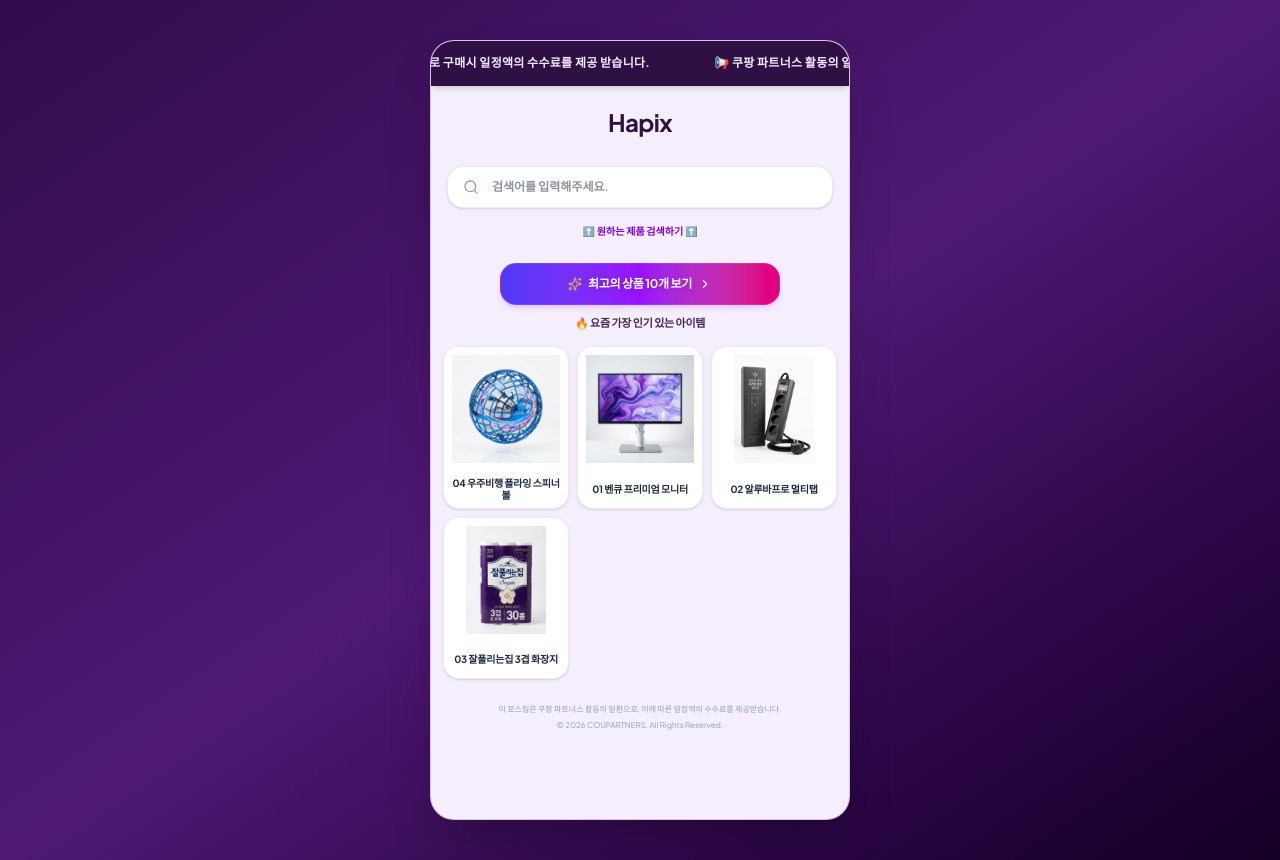
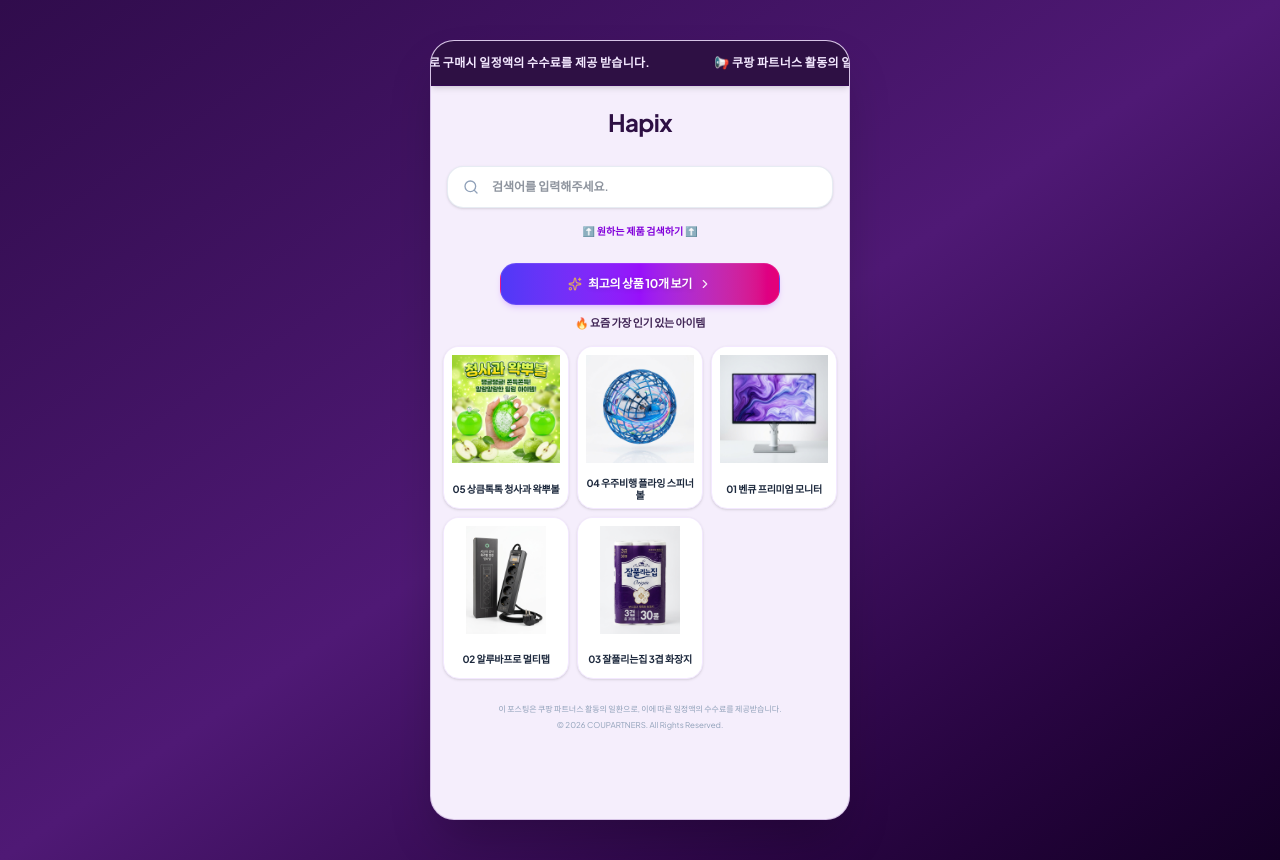
Before and after one commit to fkljcjz/sotre, a React (Vite) app: page / in a window 1280 px wide. Built offline with nearby package versions, Linux system fonts and the light colour scheme.

Commit message:
feat: add green apple squishy product
Include the 'Green Apple Squishy' in the product list to expand the catalog.

```diff
--- a/src/data.ts
+++ b/src/data.ts
@@ -8,6 +8,7 @@
 import alubarPowerstripImg from './assets/images/alubar_powerstrip_perfect_replica_1784489797658.jpg';
 import toiletPaperRollsImg from './assets/images/zalpullineun_tissue_exact_1784479641126.jpg';
 import flyingSpinnerBallImg from './assets/images/flying_spinner_ball_1784529305695.jpg';
+import greenAppleSquishyImg from './assets/images/cheongsagwa_wakppuball_1784795207533.jpg';
 
 export const DEFAULT_PRODUCTS: Product[] = [
   {
@@ -69,6 +70,21 @@
     isBest: true,
     tags: ['플라잉볼', '스피너볼', '우주비행볼', '장난감', '어린이선물'],
     createdAt: '2026-07-19T12:00:00Z'
+  },
+  {
+    id: 'green_apple_squishy',
+    title: '05 상큼톡톡 청사과 왁뿌볼',
+    category: 'other',
+    originalPrice: 15900,
+    salePrice: 9900,
+    discountRate: 37,
+    coupangUrl: 'https://link.coupang.com/a/fCh4jrrHxc',
+    imageUrl: greenAppleSquishyImg,
+    description: '한 손에 쏙 들어오는 귀여운 청사과 모양 왁뿌볼 스퀴시 말랑이! 쫀득쫀득하고 말랑말랑한 감촉으로 누를 때마다 스트레스가 싹 풀립니다. 상큼한 청사과 디자인에 투명하고 톡톡 터지는 질감으로 남녀노소 즐기기 좋은 인기 완구 아이템입니다.',
+    isRocket: true,
+    isBest: true,
+    tags: ['청사과왁뿌볼', '왁뿌볼', '말랑이', '스퀴시', '장난감', '스트레스해소'],
+    createdAt: '2026-07-23T00:00:00Z'
   },
   {
     id: '1',
```
Also changed, not shown: src/assets/images/cheongsagwa_wakppuball_1784795207533.jpg (added), src/assets/images/green_apple_squishy_1784794950838.jpg (added).
